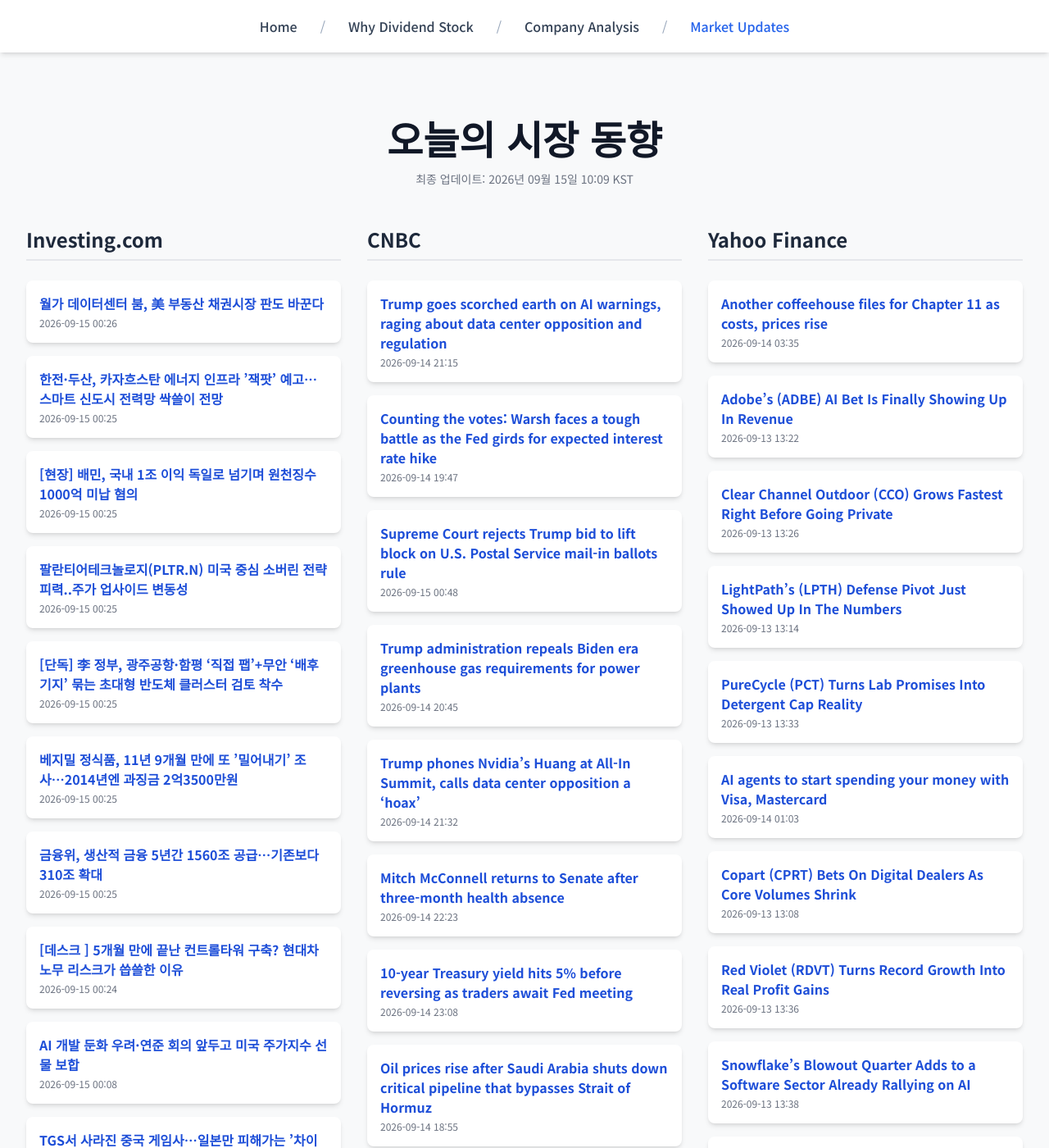
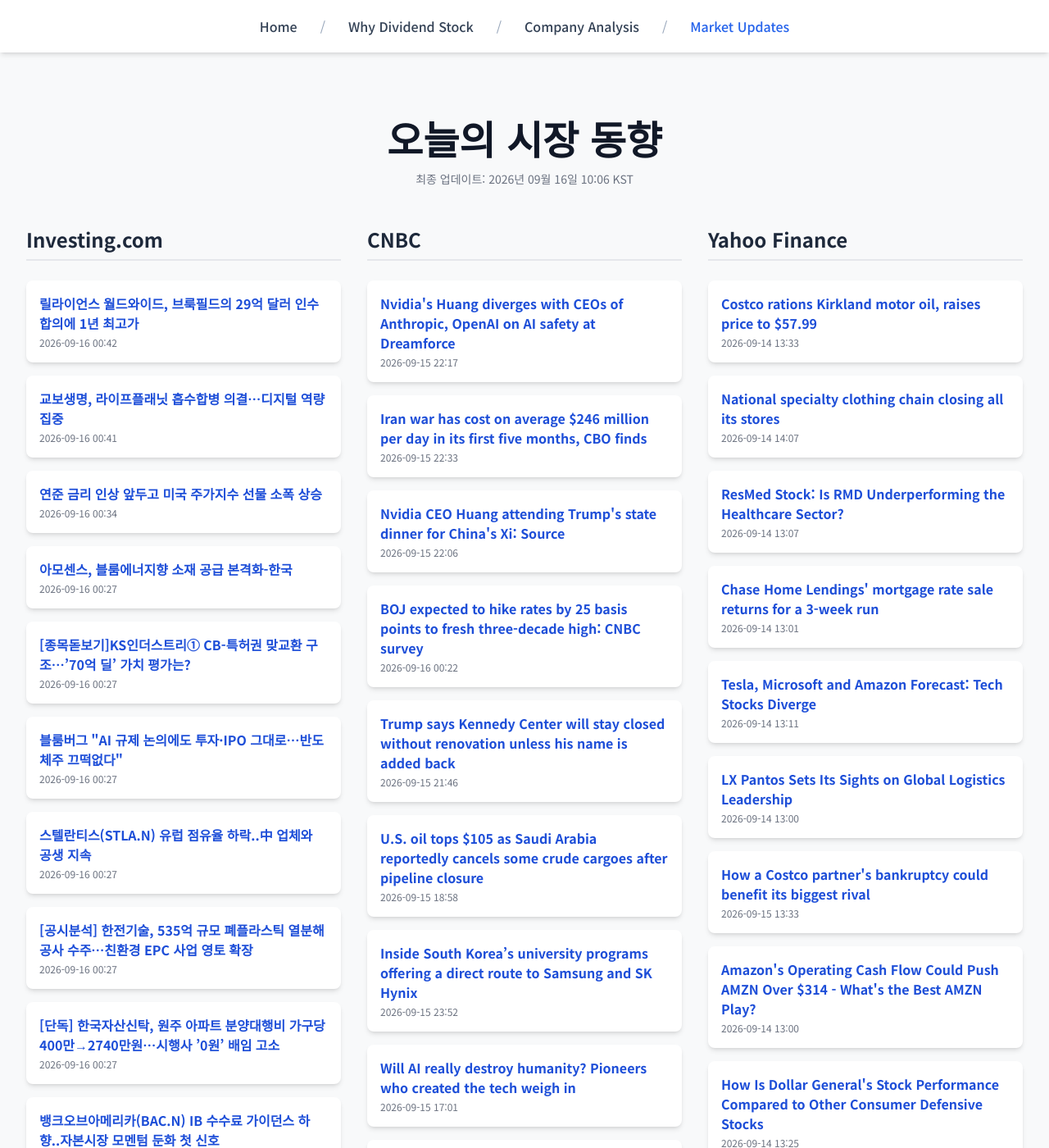
Before and after one commit to Kay-Hwang/my-company-analysis, a Jekyll site: the page built from market-updates.html, in a window 1280 px wide and 1400 px high. Shown: the whole window at 82% size. Built offline with Jekyll 4.4.1, drawn with Linux system fonts in a browser that asks for light colours; nearby versions of some CDN libraries; a script that is not in the unit is left out; some of the changed text lies outside the part shown.

Commit message:
Update daily data

```diff
--- a/_data/latest_data.json
+++ b/_data/latest_data.json
@@ -1,190 +1,190 @@
 {
-  "lastUpdated": "2026년 09월 15일 10:09 KST",
+  "lastUpdated": "2026년 09월 16일 10:06 KST",
   "news": {
     "investing": [
       {
-        "title": "월가 데이터센터 붐, 美 부동산 채권시장 판도 바꾼다",
-        "link": "https://kr.investing.com/news/stock-market-news/article-2094190",
-        "pubDate": "2026-09-15 00:26:02",
-        "summary": "월가 데이터센터 붐, 美 부동산 채권시장 판도 바꾼다"
+        "title": "릴라이언스 월드와이드, 브룩필드의 29억 달러 인수 합의에 1년 최고가",
+        "link": "https://kr.investing.com/news/stock-market-news/article-2095920",
+        "pubDate": "2026-09-16 00:42:45",
+        "summary": "릴라이언스 월드와이드, 브룩필드의 29억 달러 인수 합의에 1년 최고가"
       },
       {
-        "title": "한전·두산, 카자흐스탄 에너지 인프라 ’잭팟’ 예고…스마트 신도시 전력망 싹쓸이 전망",
-        "link": "https://kr.investing.com/news/stock-market-news/article-2094213",
-        "pubDate": "2026-09-15 00:25:11",
-        "summary": "한전·두산, 카자흐스탄 에너지 인프라 ’잭팟’ 예고…스마트 신도시 전력망 싹쓸이 전망"
+        "title": "교보생명, 라이프플래닛 흡수합병 의결…디지털 역량 집중",
+        "link": "https://kr.investing.com/news/stock-market-news/article-2095918",
+        "pubDate": "2026-09-16 00:41:32",
+        "summary": "교보생명, 라이프플래닛 흡수합병 의결…디지털 역량 집중"
       },
       {
-        "title": "[현장] 배민, 국내 1조 이익 독일로 넘기며 원천징수 1000억 미납 혐의",
-        "link": "https://kr.investing.com/news/stock-market-news/article-2094212",
-        "pubDate": "2026-09-15 00:25:09",
-        "summary": "[현장] 배민, 국내 1조 이익 독일로 넘기며 원천징수 1000억 미납 혐의"
+        "title": "연준 금리 인상 앞두고 미국 주가지수 선물 소폭 상승",
+        "link": "https://kr.investing.com/news/stock-market-news/article-2095911",
+        "pubDate": "2026-09-16 00:34:28",
+        "summary": "연준 금리 인상 앞두고 미국 주가지수 선물 소폭 상승"
       },
       {
-        "title": "팔란티어테크놀로지(PLTR.N) 미국 중심 소버린 전략 피력..주가 업사이드 변동성",
-        "link": "https://kr.investing.com/news/stock-market-news/article-2094210",
-        "pubDate": "2026-09-15 00:25:07",
-        "summary": "팔란티어테크놀로지(PLTR.N) 미국 중심 소버린 전략 피력..주가 업사이드 변동성"
+        "title": "아모센스, 블룸에너지향 소재 공급 본격화-한국",
+        "link": "https://kr.investing.com/news/stock-market-news/article-2095902",
+        "pubDate": "2026-09-16 00:27:46",
+        "summary": "아모센스, 블룸에너지향 소재 공급 본격화-한국"
       },
       {
-        "title": "[단독] 李 정부, 광주공항·함평 ‘직접 팹’+무안 ‘배후기지’ 묶는 초대형 반도체 클러스터 검토 착수",
-        "link": "https://kr.investing.com/news/stock-market-news/article-2094209",
-        "pubDate": "2026-09-15 00:25:05",
-        "summary": "[단독] 李 정부, 광주공항·함평 ‘직접 팹’+무안 ‘배후기지’ 묶는 초대형 반도체 클러스터 검토 착수"
+        "title": "[종목돋보기]KS인더스트리① CB-특허권 맞교환 구조…’70억 딜’ 가치 평가는?",
+        "link": "https://kr.investing.com/news/stock-market-news/article-2095901",
+        "pubDate": "2026-09-16 00:27:44",
+        "summary": "[종목돋보기]KS인더스트리① CB-특허권 맞교환 구조…’70억 딜’ 가치 평가는?"
       },
       {
-        "title": "베지밀 정식품, 11년 9개월 만에 또 ’밀어내기’ 조사…2014년엔 과징금 2억3500만원",
-        "link": "https://kr.investing.com/news/stock-market-news/article-2094208",
-        "pubDate": "2026-09-15 00:25:04",
-        "summary": "베지밀 정식품, 11년 9개월 만에 또 ’밀어내기’ 조사…2014년엔 과징금 2억3500만원"
+        "title": "블룸버그 \"AI 규제 논의에도 투자·IPO 그대로…반도체주 끄떡없다\"",
+        "link": "https://kr.investing.com/news/stock-market-news/article-2095897",
+        "pubDate": "2026-09-16 00:27:25",
+        "summary": "블룸버그 \"AI 규제 논의에도 투자·IPO 그대로…반도체주 끄떡없다\""
       },
       {
-        "title": "금융위, 생산적 금융 5년간 1560조 공급…기존보다 310조 확대",
-        "link": "https://kr.investing.com/news/stock-market-news/article-2094207",
-        "pubDate": "2026-09-15 00:25:02",
-        "summary": "금융위, 생산적 금융 5년간 1560조 공급…기존보다 310조 확대"
+        "title": "스텔란티스(STLA.N) 유럽 점유율 하락..中 업체와 공생 지속",
+        "link": "https://kr.investing.com/news/stock-market-news/article-2095894",
+        "pubDate": "2026-09-16 00:27:23",
+        "summary": "스텔란티스(STLA.N) 유럽 점유율 하락..中 업체와 공생 지속"
       },
       {
-        "title": "[데스크 ] 5개월 만에 끝난 컨트롤타워 구축? 현대차 노무 리스크가 씁쓸한 이유",
-        "link": "https://kr.investing.com/news/stock-market-news/article-2094185",
-        "pubDate": "2026-09-15 00:24:56",
-        "summary": "[데스크 ] 5개월 만에 끝난 컨트롤타워 구축? 현대차 노무 리스크가 씁쓸한 이유"
+        "title": "[공시분석] 한전기술, 535억 규모 폐플라스틱 열분해 공사 수주…친환경 EPC 사업 영토 확장",
+        "link": "https://kr.investing.com/news/stock-market-news/article-2095893",
+        "pubDate": "2026-09-16 00:27:21",
+        "summary": "[공시분석] 한전기술, 535억 규모 폐플라스틱 열분해 공사 수주…친환경 EPC 사업 영토 확장"
       },
       {
-        "title": "AI 개발 둔화 우려·연준 회의 앞두고 미국 주가지수 선물 보합",
-        "link": "https://kr.investing.com/news/stock-market-news/article-2094205",
-        "pubDate": "2026-09-15 00:08:43",
-        "summary": "AI 개발 둔화 우려·연준 회의 앞두고 미국 주가지수 선물 보합"
+        "title": "[단독] 한국자산신탁, 원주 아파트 분양대행비 가구당 400만→2740만원…시행사 ’0원’ 배임 고소",
+        "link": "https://kr.investing.com/news/stock-market-news/article-2095892",
+        "pubDate": "2026-09-16 00:27:19",
+        "summary": "[단독] 한국자산신탁, 원주 아파트 분양대행비 가구당 400만→2740만원…시행사 ’0원’ 배임 고소"
       },
       {
-        "title": "TGS서 사라진 중국 게임사…일본만 피해가는 ’차이나 리스크’",
-        "link": "https://kr.investing.com/news/stock-market-news/article-2094192",
-        "pubDate": "2026-09-14 23:42:13",
-        "summary": "TGS서 사라진 중국 게임사…일본만 피해가는 ’차이나 리스크’"
+        "title": "뱅크오브아메리카(BAC.N) IB 수수료 가이던스 하향..자본시장 모멘텀 둔화 첫 신호",
+        "link": "https://kr.investing.com/news/stock-market-news/article-2095891",
+        "pubDate": "2026-09-16 00:27:17",
+        "summary": "뱅크오브아메리카(BAC.N) IB 수수료 가이던스 하향..자본시장 모멘텀 둔화 첫 신호"
       }
     ],
     "cnbc": [
       {
-        "title": "Trump goes scorched earth on AI warnings, raging about data center opposition and regulation",
-        "link": "https://www.cnbc.com/2026/09/14/trump-ai-data-centers-anthropic-dario-amodei.html",
-        "pubDate": "Mon, 14 Sep 2026 21:15:56 GMT",
-        "summary": "The Trump administration has encouraged AI's rapid growth and the development of data centers as it seeks an insurmountable tech edge over China."
+        "title": "Nvidia's Huang diverges with CEOs of Anthropic, OpenAI on AI safety at Dreamforce",
+        "link": "https://www.cnbc.com/2026/09/15/nvidia-and-anthropic-ceos-diverge-on-ai-safety-at-dreamforce.html",
+        "pubDate": "Tue, 15 Sep 2026 22:17:47 GMT",
+        "summary": "Comments from the two tech leaders landed days after Anthropic's Dario Amodei published an essay urging the AI industry to slow the pace of model development."
       },
       {
-        "title": "Counting the votes: Warsh faces a tough battle as the Fed girds for expected interest rate hike",
-        "link": "https://www.cnbc.com/2026/09/14/counting-the-votes-warsh-faces-tough-battle-as-fed-girds-for-expected-rate-hike.html",
-        "pubDate": "Mon, 14 Sep 2026 19:47:42 GMT",
-        "summary": "Traders were pricing in a better than 92% probability of a rate increase, as well as a more than 75% chance for another one in December."
+        "title": "Iran war has cost on average $246 million per day in its first five months, CBO finds",
+        "link": "https://www.cnbc.com/2026/09/15/cbo-iran-war-cost-pentagon-weapons.html",
+        "pubDate": "Tue, 15 Sep 2026 22:33:45 GMT",
+        "summary": "CBO estimates the Iran war cost the Pentagon $38.1 billion through Aug. 1 and could cost another $2 billion to $3 billion each additional month."
       },
       {
-        "title": "Supreme Court rejects Trump bid to lift block on U.S. Postal Service mail-in ballots rule",
-        "link": "https://www.cnbc.com/2026/09/14/supreme-court-trump-mail-ballots-midterms.html",
-        "pubDate": "Tue, 15 Sep 2026 00:48:36 GMT",
-        "summary": "Justice Brett Kavanaugh said that applying the U.S. Postal Service rule in the 2026 midterm elections \"would be arbitrary and capricious.\""
+        "title": "Nvidia CEO Huang attending Trump's state dinner for China's Xi: Source",
+        "link": "https://www.cnbc.com/2026/09/15/nvidia-jensen-huang-trump-xi.html",
+        "pubDate": "Tue, 15 Sep 2026 22:06:16 GMT",
+        "summary": "Jensen Huang appeared to side with Trump as the president pushed back on tech CEOs' warnings about the risks of rapid AI advancement."
       },
       {
-        "title": "Trump administration repeals Biden era greenhouse gas requirements for power plants",
-        "link": "https://www.cnbc.com/2026/09/14/trump-epa-carbon-dioxide-power-plant-climate-change.html",
-        "pubDate": "Mon, 14 Sep 2026 20:45:52 GMT",
-        "summary": "President Donald Trump has systemically dismantled regulations implemented by the Obama and Biden administrations that sought to fight climate change."
+        "title": "BOJ expected to hike rates by 25 basis points to fresh three-decade high: CNBC survey",
+        "link": "https://www.cnbc.com/2026/09/16/boj-hike-rates-cnbc-survey.html",
+        "pubDate": "Wed, 16 Sep 2026 00:22:11 GMT",
+        "summary": "The BOJ is expected to hike rates by 25 basis points to a fresh three-decade high, a CNBC survey shows."
       },
       {
-        "title": "Trump phones Nvidia’s Huang at All-In Summit, calls data center opposition a ‘hoax’",
-        "link": "https://www.cnbc.com/2026/09/14/trump-phones-nvidia-huang-all-in-calls-data-center-opposition-hoax.html",
-        "pubDate": "Mon, 14 Sep 2026 21:32:03 GMT",
-        "summary": "President Trump has been using his social media site to sound off on Anthropic CEO Dario Amodei's suggestion that the AI industry slow its pace of development."
+        "title": "Trump says Kennedy Center will stay closed without renovation unless his name is added back",
+        "link": "https://www.cnbc.com/2026/09/15/trump-kennedy-center-name-ruling.html",
+        "pubDate": "Tue, 15 Sep 2026 21:46:22 GMT",
+        "summary": "The ruling comes four months after the same judge ordered that the Kennedy Center could not be renamed to include President Trump's name."
       },
       {
-        "title": "Mitch McConnell returns to Senate after three-month health absence",
-        "link": "https://www.cnbc.com/2026/09/14/mitch-mcconnell-returns-senate-capitol-health-fall.html",
-        "pubDate": "Mon, 14 Sep 2026 22:23:38 GMT",
-        "summary": "The 84-year-old Kentucky Republican is back in Washington after a fall, hospitalization, pneumonia and weeks of rehabilitation kept him away from the Senate."
+        "title": "U.S. oil tops $105 as Saudi Arabia reportedly cancels some crude cargoes after pipeline closure",
+        "link": "https://www.cnbc.com/2026/09/15/oil-extends-gains-following-houthi-strikes-on-saudi-arabia.html",
+        "pubDate": "Tue, 15 Sep 2026 18:58:36 GMT",
+        "summary": "Iran-backed Houthi militants in Yemen, meanwhile, carried out renewed strikes on Saudi Arabia this week."
       },
       {
-        "title": "10-year Treasury yield hits 5% before reversing as traders await Fed meeting",
-        "link": "https://www.cnbc.com/2026/09/14/10-year-us-treasury-is-closing-in-on-5percent.html",
-        "pubDate": "Mon, 14 Sep 2026 23:08:41 GMT",
-        "summary": "The 10-year U.S. Treasury note yield moved lower after reaching a multiyear high on Monday ahead of this week's Federal Reserve interest rate decision."
+        "title": "Inside South Korea’s university programs offering a direct route to Samsung and SK Hynix",
+        "link": "https://www.cnbc.com/2026/09/16/samsung-sk-hynix-ai-boom-students-university-programs.html",
+        "pubDate": "Tue, 15 Sep 2026 23:52:04 GMT",
+        "summary": "Companies are helping universities develop courses, provide financial support and create pathways through which qualifying students can join them."
       },
       {
-        "title": "Oil prices rise after Saudi Arabia shuts down critical pipeline that bypasses Strait of Hormuz",
-        "link": "https://www.cnbc.com/2026/09/13/oil-price-iran-war-strait-hormuz-saudi-pipeline.html",
-        "pubDate": "Mon, 14 Sep 2026 18:55:38 GMT",
-        "summary": "Saudi Arabia has faced escalating attacks from Iran-allied militant groups in recent days."
+        "title": "Will AI really destroy humanity? Pioneers who created the tech weigh in",
+        "link": "https://www.cnbc.com/2026/09/15/ai-destroy-humanity-extinction-risks.html",
+        "pubDate": "Tue, 15 Sep 2026 17:01:13 GMT",
+        "summary": "AI pioneers and \"godfathers\" have weighed in on Anthropic and OpenAI researcher concerns over existential safety risks around the technology."
       },
       {
-        "title": "Samsung backs Nvidia AI chip rival in $230 million funding round as GPU alternatives boom",
-        "link": "https://www.cnbc.com/2026/09/14/samsung-euclyd-ai-chip-funding.html",
-        "pubDate": "Mon, 14 Sep 2026 23:30:02 GMT",
-        "summary": "Dutch startup Euclyd raised the funding in a round co-led by Samsung, Somerset Capital Partners, the Scaleup Europe Fund and Innovation Industries."
+        "title": "U.S. confirms for first time it has weapons deployed in space",
+        "link": "https://www.cnbc.com/2026/09/15/weapons-in-space-us-air-force-meink.html",
+        "pubDate": "Tue, 15 Sep 2026 13:13:00 GMT",
+        "summary": "U.S. Air Force Secretary Troy Meink said Monday that the U.S. has \"on-orbit space control weapons,\" as he outlined a broader push to modernize the Air Force."
       },
       {
-        "title": "As the oil surge continues, trader Mike Khouw sees more upside in this surging name",
-        "link": "https://www.cnbc.com/2026/09/14/as-the-oil-surge-continues-trader-mike-khouw-sees-more-upside-in-this-surging-name.html",
-        "pubDate": "Mon, 14 Sep 2026 17:16:23 GMT",
-        "summary": "Michael Khouw breaks down how he's trading this energy name."
+        "title": "House to vote on bill to rein in AI data center utility costs",
+        "link": "https://www.cnbc.com/2026/09/15/congress-ai-data-center-utility-costs.html",
+        "pubDate": "Wed, 16 Sep 2026 00:14:21 GMT",
+        "summary": "The bipartisan legislation would create a regulatory framework states could adopt to prevent data center-related energy costs from being passed on to consumers."
       }
     ],
     "yahoo": [
       {
-        "title": "Another coffeehouse files for Chapter 11 as costs, prices rise",
-        "link": "https://finance.yahoo.com/small-business/articles/another-coffeehouse-files-chapter-11-033545256.html",
-        "pubDate": "2026-09-14T03:35:45Z",
-        "summary": "Another coffeehouse files for Chapter 11 as costs, prices rise"
+        "title": "Costco rations Kirkland motor oil, raises price to $57.99",
+        "link": "https://finance.yahoo.com/energy/articles/costco-rations-kirkland-motor-oil-133308837.html",
+        "pubDate": "2026-09-14T13:33:08Z",
+        "summary": "Costco rations Kirkland motor oil, raises price to $57.99"
       },
       {
-        "title": "Adobe’s (ADBE) AI Bet Is Finally Showing Up In Revenue",
-        "link": "https://finance.yahoo.com/technology/ai/articles/adobe-adbe-ai-bet-finally-132237575.html",
-        "pubDate": "2026-09-13T13:22:37Z",
-        "summary": "Adobe’s (ADBE) AI Bet Is Finally Showing Up In Revenue"
+        "title": "National specialty clothing chain closing all its stores",
+        "link": "https://finance.yahoo.com/small-business/articles/national-specialty-clothing-chain-closing-140700669.html",
+        "pubDate": "2026-09-14T14:07:00Z",
+        "summary": "National specialty clothing chain closing all its stores"
       },
       {
-        "title": "Clear Channel Outdoor (CCO) Grows Fastest Right Before Going Private",
-        "link": "https://finance.yahoo.com/media-advertising/articles/clear-channel-outdoor-cco-grows-132626831.html",
-        "pubDate": "2026-09-13T13:26:26Z",
-        "summary": "Clear Channel Outdoor (CCO) Grows Fastest Right Before Going Private"
+        "title": "ResMed Stock: Is RMD Underperforming the Healthcare Sector?",
+        "link": "https://finance.yahoo.com/markets/stocks/articles/resmed-stock-rmd-underperforming-healthcare-130726425.html",
+        "pubDate": "2026-09-14T13:07:26Z",
+        "summary": "ResMed Stock: Is RMD Underperforming the Healthcare Sector?"
       },
       {
-        "title": "LightPath’s (LPTH) Defense Pivot Just Showed Up In The Numbers",
-        "link": "https://finance.yahoo.com/markets/stocks/articles/lightpath-lpth-defense-pivot-just-131404572.html",
-        "pubDate": "2026-09-13T13:14:04Z",
-        "summary": "LightPath’s (LPTH) Defense Pivot Just Showed Up In The Numbers"
+        "title": "Chase Home Lendings' mortgage rate sale returns for a 3-week run",
+        "link": "https://finance.yahoo.com/personal-finance/mortgages/article/chase-home-lendings-mortgage-rate-sale-returns-for-a-3-week-run-130100448.html",
+        "pubDate": "2026-09-14T13:01:00Z",
+        "summary": "Chase Home Lendings' mortgage rate sale returns for a 3-week run"
       },
       {
-        "title": "PureCycle (PCT) Turns Lab Promises Into Detergent Cap Reality",
-        "link": "https://finance.yahoo.com/markets/stocks/articles/purecycle-pct-turns-lab-promises-133324594.html",
-        "pubDate": "2026-09-13T13:33:24Z",
-        "summary": "PureCycle (PCT) Turns Lab Promises Into Detergent Cap Reality"
+        "title": "Tesla, Microsoft and Amazon Forecast: Tech Stocks Diverge",
+        "link": "https://finance.yahoo.com/markets/stocks/articles/tesla-microsoft-amazon-forecast-tech-131133844.html",
+        "pubDate": "2026-09-14T13:11:33Z",
+        "summary": "Tesla, Microsoft and Amazon Forecast: Tech Stocks Diverge"
       },
       {
-        "title": "AI agents to start spending your money with Visa, Mastercard",
-        "link": "https://finance.yahoo.com/technology/ai/articles/ai-agents-start-spending-money-010300686.html",
-        "pubDate": "2026-09-14T01:03:00Z",
-        "summary": "AI agents to start spending your money with Visa, Mastercard"
+        "title": "LX Pantos Sets Its Sights on Global Logistics Leadership",
+        "link": "https://finance.yahoo.com/small-business/articles/lx-pantos-sets-sights-global-130000075.html",
+        "pubDate": "2026-09-14T13:00:00Z",
+        "summary": "LX Pantos Sets Its Sights on Global Logistics Leadership"
       },
       {
-        "title": "Copart (CPRT) Bets On Digital Dealers As Core Volumes Shrink",
-        "link": "https://finance.yahoo.com/markets/stocks/articles/copart-cprt-bets-digital-dealers-130853110.html",
-        "pubDate": "2026-09-13T13:08:53Z",
-        "summary": "Copart (CPRT) Bets On Digital Dealers As Core Volumes Shrink"
+        "title": "How a Costco partner's bankruptcy could benefit its biggest rival",
+        "link": "https://finance.yahoo.com/markets/stocks/articles/costco-partners-bankruptcy-could-benefit-133300901.html",
+        "pubDate": "2026-09-15T13:33:00Z",
+        "summary": "How a Costco partner's bankruptcy could benefit its biggest rival"
       },
       {
-        "title": "Red Violet (RDVT) Turns Record Growth Into Real Profit Gains",
-        "link": "https://finance.yahoo.com/markets/stocks/articles/red-violet-rdvt-turns-record-133658483.html",
-        "pubDate": "2026-09-13T13:36:58Z",
-        "summary": "Red Violet (RDVT) Turns Record Growth Into Real Profit Gains"
+        "title": "Amazon's Operating Cash Flow Could Push AMZN Over $314 - What's the Best AMZN Play?",
+        "link": "https://finance.yahoo.com/markets/options/articles/amazons-operating-cash-flow-could-130002375.html",
+        "pubDate": "2026-09-14T13:00:02Z",
+        "summary": "Amazon's Operating Cash Flow Could Push AMZN Over $314 - What's the Best AMZN Play?"
       },
       {
-        "title": "Snowflake’s Blowout Quarter Adds to a Software Sector Already Rallying on AI",
-        "link": "https://finance.yahoo.com/technology/ai/articles/snowflake-blowout-quarter-adds-software-133832576.html",
-        "pubDate": "2026-09-13T13:38:32Z",
-        "summary": "Snowflake’s Blowout Quarter Adds to a Software Sector Already Rallying on AI"
+        "title": "How Is Dollar General's Stock Performance Compared to Other Consumer Defensive Stocks",
+        "link": "https://finance.yahoo.com/markets/stocks/articles/dollar-generals-stock-performance-compared-132555848.html",
+        "pubDate": "2026-09-14T13:25:55Z",
+        "summary": "How Is Dollar General's Stock Performance Compared to Other Consumer Defensive Stocks"
       },
       {
-        "title": "The RealReal (REAL) Posts Record Sales, But The Losses Keep Growing",
-        "link": "https://finance.yahoo.com/markets/stocks/articles/realreal-real-posts-record-sales-134612583.html",
-        "pubDate": "2026-09-13T13:46:12Z",
-        "summary": "The RealReal (REAL) Posts Record Sales, But The Losses Keep Growing"
+        "title": "XRP Price Prediction: $1.40 Breakout Could Open Path to $2.10",
+        "link": "https://finance.yahoo.com/markets/crypto/articles/xrp-price-prediction-1-40-133202440.html",
+        "pubDate": "2026-09-14T13:32:02Z",
+        "summary": "XRP Price Prediction: $1.40 Breakout Could Open Path to $2.10"
       }
     ]
   }
```
